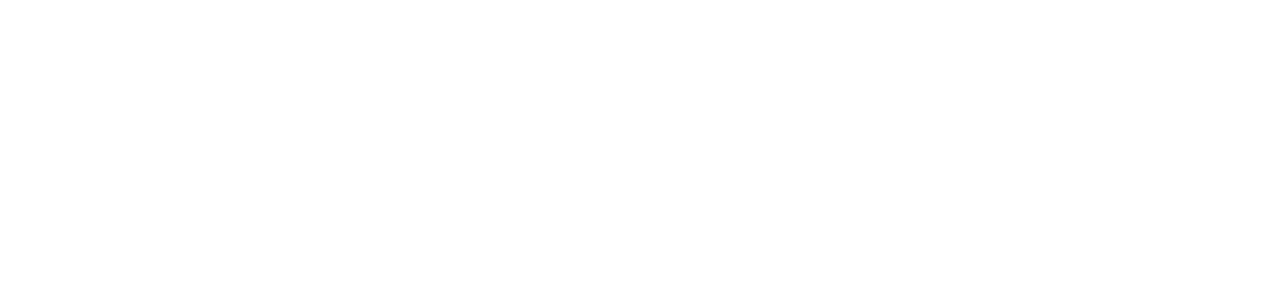
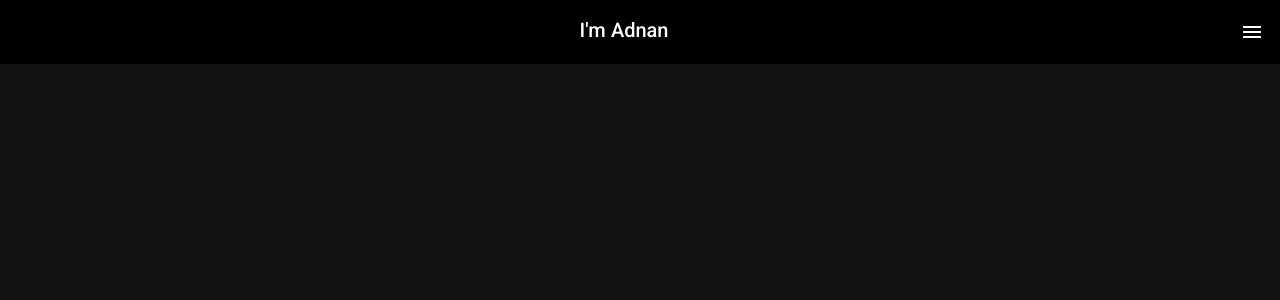
Before and after one commit to AdnanKamali/Personal-Website-VueJs, a Vue app in the folder Frontend/: page / in a window 1280 px wide. Shown: the top 300 px of the page. Built offline with nearby package versions, Linux system fonts and the light colour scheme.

Commit message:
add navbar to page

```diff
--- a/Frontend/src/App.vue
+++ b/Frontend/src/App.vue
@@ -1,5 +1,8 @@
 <template>
-  <AppBar />
+  <v-app theme="dark">
+    <AppBar />
+
+  </v-app>
 </template>
 
 <script>
@@ -10,3 +13,10 @@
   },
 };
 </script>
+
+<style>
+@import url('https://fonts.googleapis.com/css2?family=Vazirmatn:wght@500&display=swap');
+*{
+  font-family: Vazirmatn;
+}
+</style>
--- a/Frontend/src/components/AppBar.vue
+++ b/Frontend/src/components/AppBar.vue
@@ -1,3 +1,45 @@
 <template>
+  <v-app-bar elevation="0" color="black" class="d-flex justify-end">
 
+    <v-app-bar-title class="d-flex justify-center">
+      I'm Adnan
+    </v-app-bar-title>
+    <v-app-bar-nav-icon icon="menu" @click.stop="drawer = !drawer"/>
+  </v-app-bar>
+  <v-navigation-drawer
+      location="right"
+      color="black"
+    v-model="drawer"
+  >
+    <v-list>
+      <v-list-item
+          prepend-avatar="https://randomuser.me/api/portraits/women/85.jpg"
+          title="Adnan Kamali"
+          subtitle="adnankamali1246@gmail.com"
+      ></v-list-item>
+    <v-divider/>
+      <v-list-item
+        v-for="item in items"
+        :key="item.icon"
+        :title="item.title"
+        :append-icon="item.icon"
+        :value="item.value"
+      />
+    </v-list>
+  </v-navigation-drawer>
 </template>
+
+<script>
+export default{
+  data(){
+    return {
+      drawer: false,
+      items:[
+        {title: "من کی هستم", value:"Dsh", icon: "person"},
+        {title: "مهارت ها", value:"St", icon:"category"},
+        {title: "ارتباط با من", value:"As", icon:"contacts"},
+      ],
+    }
+  }
+}
+</script>
```
